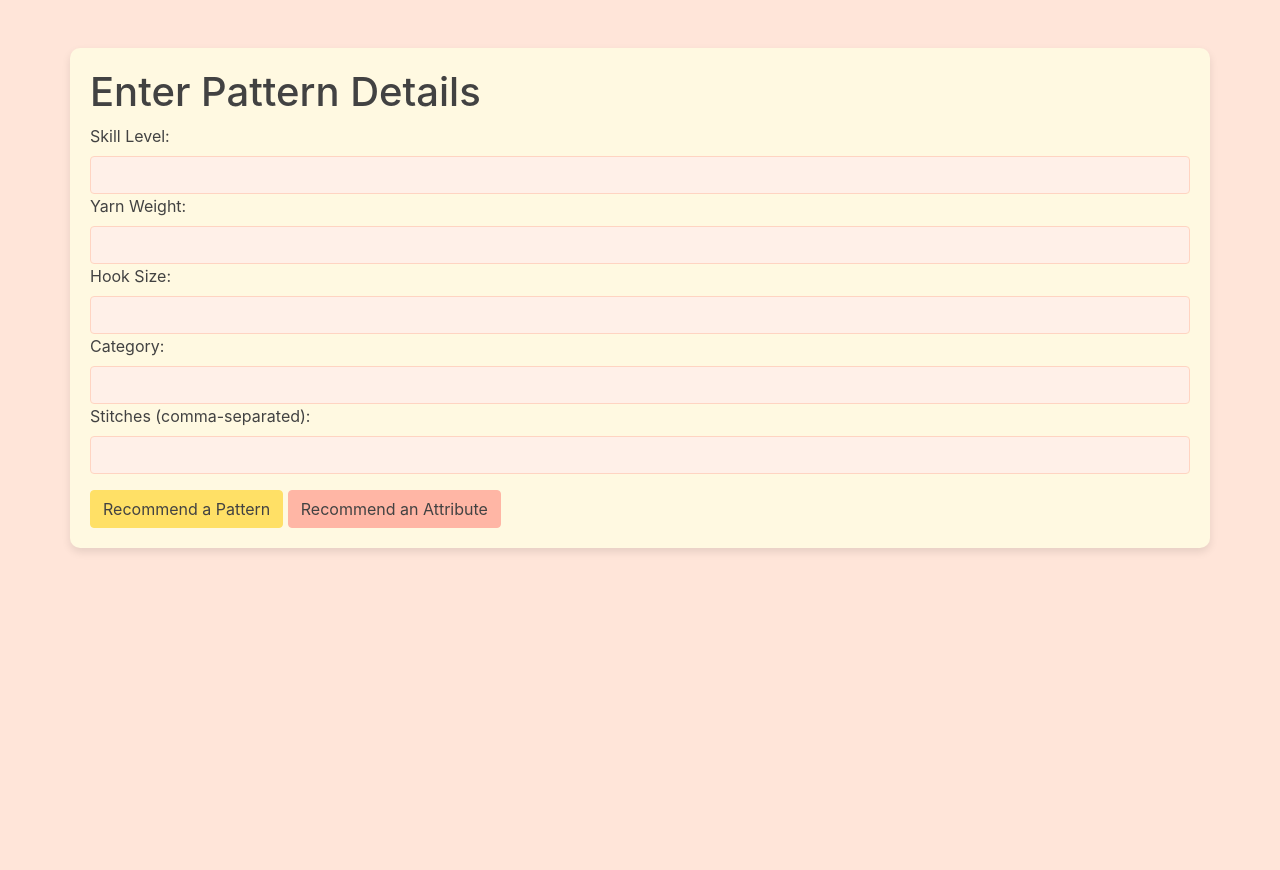
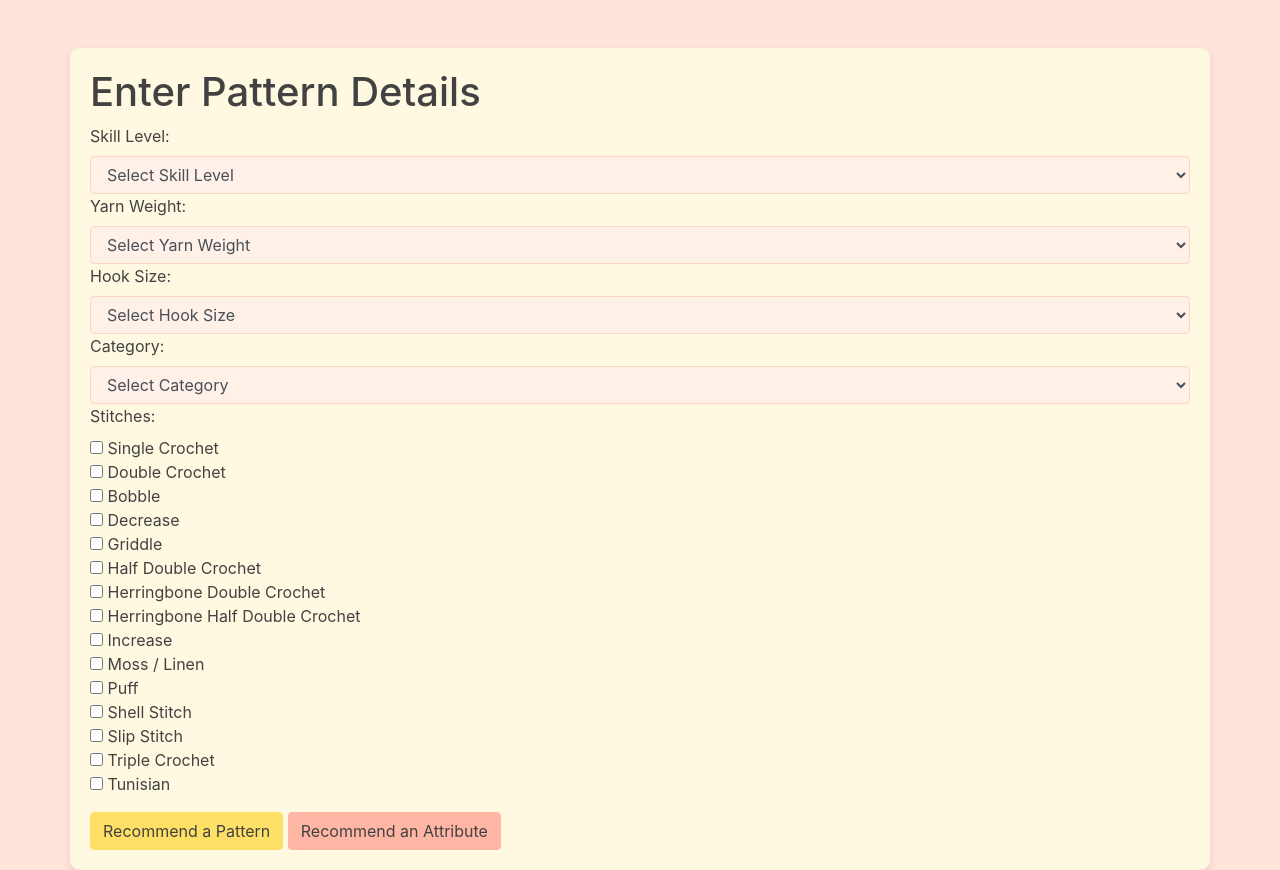
Before and after one commit to kaytinm/pgmFinalProject, a Flask app: page / in a window 1280 px wide. Before the commit the page ends 552 px from the top, so only its background shows below. Run offline with Flask 3, Linux system fonts and the light colour scheme; parts of the project's set-up code (start-up, migrations or seed data) failed here and were passed over; some libraries are stand-ins or nearby versions.

Commit message:
update reccomend function and improve web app

```diff
--- a/ap.py
+++ b/ap.py
@@ -1,5 +1,5 @@
 from flask import Flask, render_template, request, redirect, url_for, session
-from flask import Session  # Assuming Flask-Session is installed and configured
+from flask_session import Session  # Assuming Flask-Session is installed and configured
 from crochet_recommender_hot import *
 
 app = Flask(__name__)
@@ -16,7 +16,12 @@ def index():
 @app.route('/submit', methods=['POST'])
 def submit():
     action = request.form['action']
-    form_data = {key: value for key, value in request.form.items() if key != 'action'}
+    form_data = {}
+    for key in request.form.keys():
+        if key != 'action':
+            # Retrieve list for checkboxes or single value otherwise
+            form_data[key] = request.form.getlist(key) if len(request.form.getlist(key)) > 1 else request.form[key]
+    print(form_data)
     input_data = process_input_data(form_data)
     session['input_data'] = input_data
     if action == 'Recommend Pattern':
--- a/templates/index.html
+++ b/templates/index.html
@@ -22,9 +22,9 @@
         label {
             color: #424242; /* Dark grey labels */
         }
-        .form-control {
+        .form-control, select, .custom-checkbox {
             background-color: #FFF0E8; /* Light pink input fields */
-            border: 1px solid #FFD4C2; /* pinkish border */
+            border: 1px solid #FFD4C2; /* Pinkish border */
         }
         .btn-primary {
             background-color: #FFE066; /* Darker yellow primary button */
@@ -66,26 +66,106 @@
     <div id="loading">
         <div id="loading-spinner">Loading...</div>
     </div>
-    <div class="container mt-5">
+   <div class="container mt-5">
         <h1>Enter Pattern Details</h1>
         <form action="/submit" method="post">
             <div class="form-group">
-                <label>Skill Level:</label>
-                <input type="text" name="Skill Level" class="form-control">
-                <label>Yarn Weight:</label>
-                <input type="text" name="Yarn Weight" class="form-control">
-                <label>Hook Size:</label>
-                <input type="text" name="Hook Size" class="form-control">
-                <label>Category:</label>
-                <input type="text" name="Category" class="form-control">
-                <label>Stitches (comma-separated):</label>
-                <input type="text" name="Stitches" class="form-control">
+                <label for="skillLevel">Skill Level:</label>
+                <select name="Skill Level" class="form-control" id="skillLevel">
+                    <option value="">Select Skill Level</option>
+                    <option value="1">Basic</option>
+                    <option value="2">Easy</option>
+                    <option value="3">Intermediate</option>
+                    <option value="4">Complex</option>
+                </select>
+
+                <label for="yarnWeight">Yarn Weight:</label>
+                <select name="Yarn Weight" class="form-control" id="yarnWeight">
+                    <option value="">Select Yarn Weight</option>
+                    <option value="0">0 Lace</option>
+                    <option value="1">1 Super Fine</option>
+                    <option value="2">2 Fine</option>
+                    <option value="3">3 Light</option>
+                    <option value="4">4 Medium</option>
+                    <option value="5">5 Bulky</option>
+                    <option value="6">6 Super Bulky</option>
+                    <option value="7">7 Jumbo</option>
+                </select>
+
+                <label for="Hook Size:">Hook Size:</label>
+                <select name="Hook Size" class="form-control" id="hookSize">
+                    <option value="">Select Hook Size</option>
+                   <option value="2">2 mm</option>
+                   <option value="2.25">2.25 mm</option>
+                   <option value="2.5">2.5 mm</option>
+                   <option value="2.75">2.75 mm</option>
+                   <option value="3">3 mm</option>
+                   <option value="3.25">3.25 mm</option>
+                   <option value="3.5">3.5 mm</option>
+                   <option value="3.58333333">3.58333333 mm</option>
+                   <option value="3.625">3.625 mm</option>
+                   <option value="3.75">3.75 mm</option>
+                   <option value="3.875">3.875 mm</option>
+                   <option value="4">4 mm</option>
+                   <option value="4.25">4.25 mm</option>
+                   <option value="4.375">4.375 mm</option>
+                   <option value="4.5">4.5 mm</option>
+                   <option value="4.75">4.75 mm</option>
+                   <option value="5">5 mm</option>
+                   <option value="5.25">5.25 mm</option>
+                   <option value="5.5">5.5 mm</option>
+                   <option value="5.75">5.75 mm</option>
+                   <option value="6">6 mm</option>
+                   <option value="6.25">6.25 mm</option>
+                   <option value="6.5">6.5 mm</option>
+                   <option value="7">7 mm</option>
+                   <option value="8">8 mm</option>
+                   <option value="9">9 mm</option>
+                   <option value="9.5">9.5 mm</option>
+                   <option value="10">10 mm</option>
+                   <option value="12">12 mm</option>
+                   <option value="15">15 mm</option>
+                   <option value="15.5">15.5 mm</option>
+                   <option value="16">16 mm</option>
+                   <option value="40">40 mm</option>
+                </select>
+
+                <label for="category">Category:</label>
+                <select name="Category" class="form-control" id="category">
+                    <option value="">Select Category</option>
+                    <option value="Blanket">Blanket</option>
+                    <option value="Stitch/Granny Square">Stitch/Granny Square</option>
+                    <option value="Headwear">Headwear</option>
+                    <option value="Clothing">Clothing</option>
+                    <option value="Scarf">Scarf</option>
+                    <option value="Basket">Basket</option>
+                    <option value="Amigurumi">Amigurumi</option>
+                    <option value="Accessory">Accessory</option>
+                </select>
+
+                <label>Stitches:</label>
+                <div>
+                    <div><input type="checkbox" name="Stitches" value="Single Crochet"> Single Crochet</div>
+                    <div><input type="checkbox" name="Stitches" value="Double Crochet"> Double Crochet</div>
+                    <div><input type="checkbox" name="Stitches" value="Bobble"> Bobble</div>
+                    <div><input type="checkbox" name="Stitches" value="Decrease"> Decrease</div>
+                    <div><input type="checkbox" name="Stitches" value="Griddle"> Griddle</div>
+                    <div><input type="checkbox" name="Stitches" value="Half Double Crochet"> Half Double Crochet</div>
+                    <div><input type="checkbox" name="Stitches" value="Herringbone Double Crochet"> Herringbone Double Crochet</div>
+                    <div><input type="checkbox" name="Stitches" value="Herringbone Half Double Crochet"> Herringbone Half Double Crochet</div>
+                    <div><input type="checkbox" name="Stitches" value="Increase"> Increase</div>
+                    <div><input type="checkbox" name="Stitches" value="Moss / Linen"> Moss / Linen</div>
+                    <div><input type="checkbox" name="Stitches" value="Puff"> Puff</div>
+                    <div><input type="checkbox" name="Stitches" value="Shell Stitch"> Shell Stitch</div>
+                    <div><input type="checkbox" name="Stitches" value="Slip Stitch"> Slip Stitch</div>
+                    <div><input type="checkbox" name="Stitches" value="Triple Crochet"> Triple Crochet</div>
+                    <div><input type="checkbox" name="Stitches" value="Tunisian"> Tunisian</div>
+                </div>
             </div>
-            <button type="submit" name="action" id = recommend-pattern value="Recommend Pattern" class="btn btn-primary">Recommend a Pattern</button>
+            <button type="submit" name="action" value="Recommend Pattern" id="recommend-pattern" class="btn btn-primary">Recommend a Pattern</button>
             <button type="submit" name="action" value="Recommend Attribute" class="btn btn-secondary">Recommend an Attribute</button>
         </form>
     </div>
-
      <script>
             document.getElementById('recommend-pattern').addEventListener('click', function() {
                 showLoading();
```
Also changed, not shown: crochet_recommender_hot.py (+47 -13 lines).
